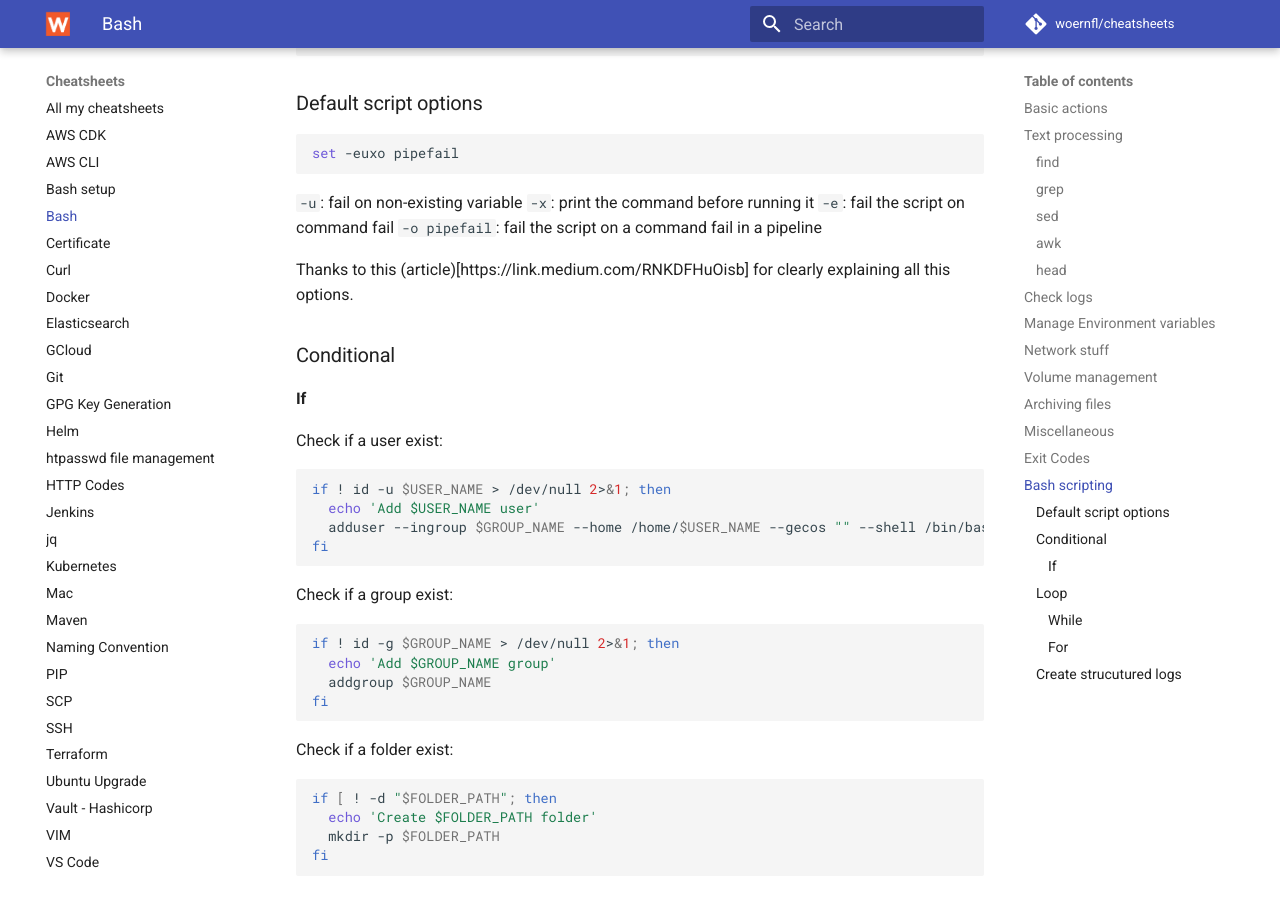
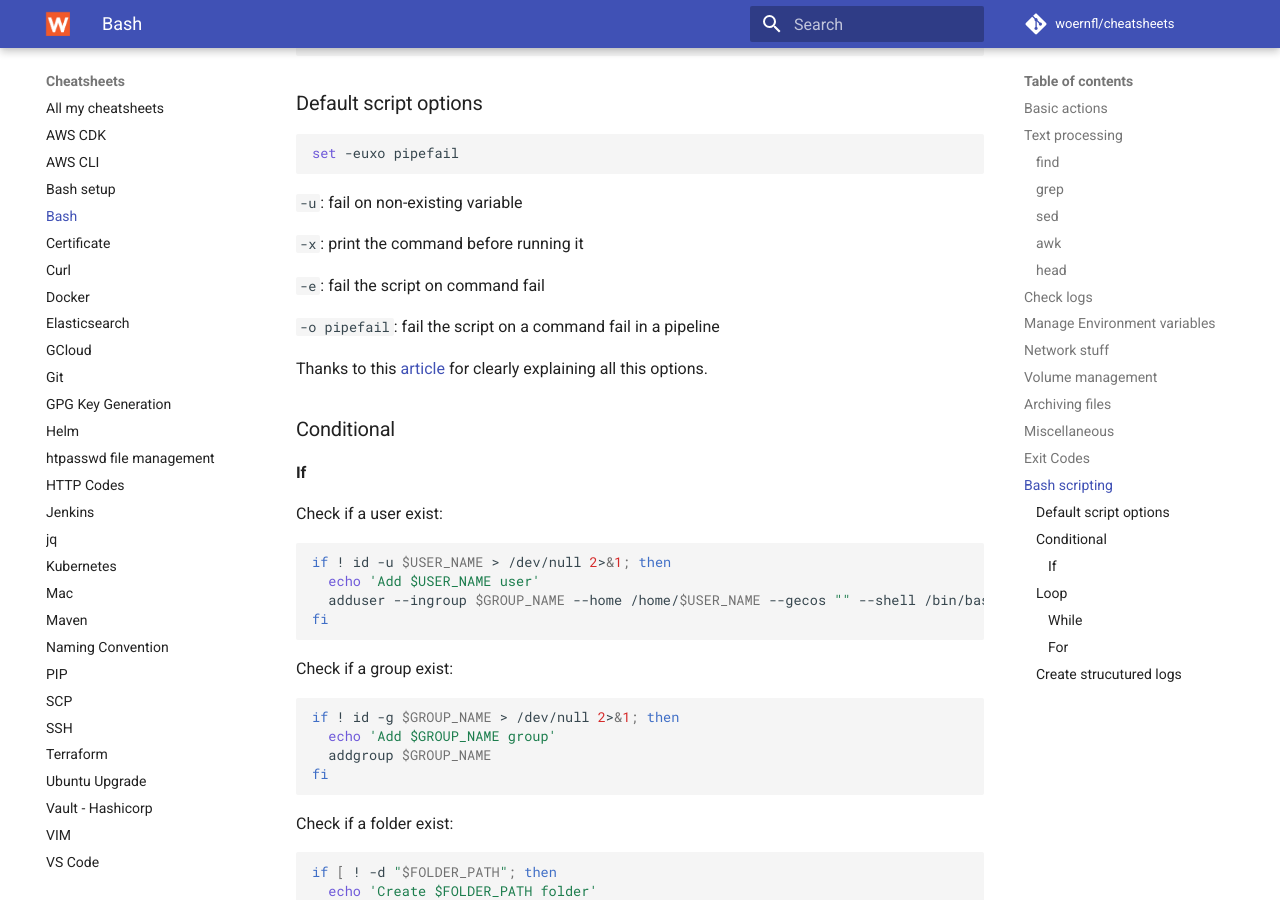
Before and after one commit to woernfl/cheatsheets, an MkDocs documentation site: the page built from docs/bash.md, in a window 1280 px wide and 900 px high, scrolled down 6665 px. Built offline with MkDocs 1.6.1 and Material for MkDocs 9.7.7, drawn with Linux system fonts in a browser that asks for light colours; comment, search, counter and statistics services are not loaded.

Commit message:
Update bash.md

````diff
--- a/docs/bash.md
+++ b/docs/bash.md
@@ -370,11 +370,14 @@
 ```
 
 `-u`: fail on non-existing variable
+
 `-x`: print the command before running it
+
 `-e`: fail the script on command fail
+
 `-o pipefail`: fail the script on a command fail in a pipeline
 
-Thanks to this (article)[https://link.medium.com/RNKDFHuOisb] for clearly explaining all this options.
+Thanks to this [article](https://link.medium.com/RNKDFHuOisb) for clearly explaining all this options.
 
 ### Conditional
 
````
